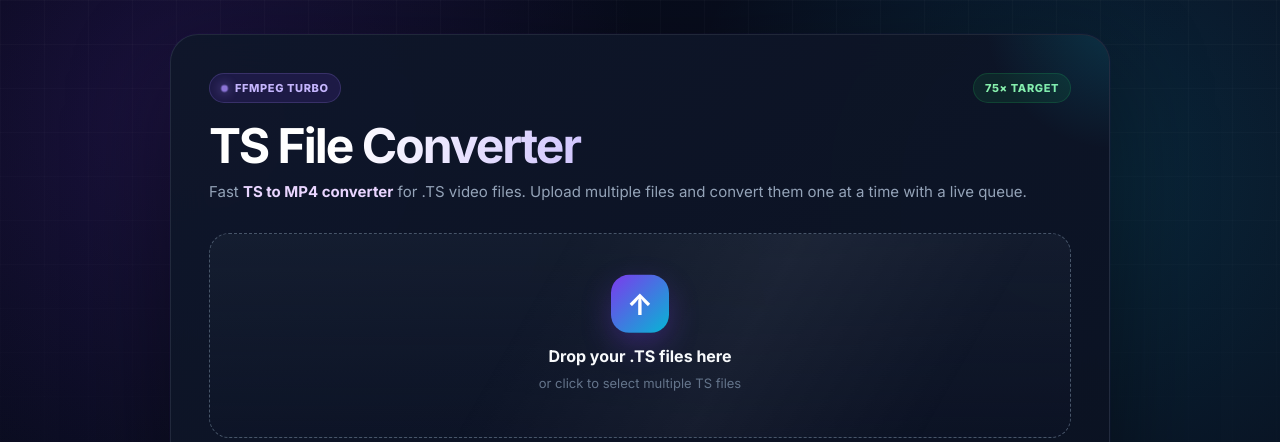
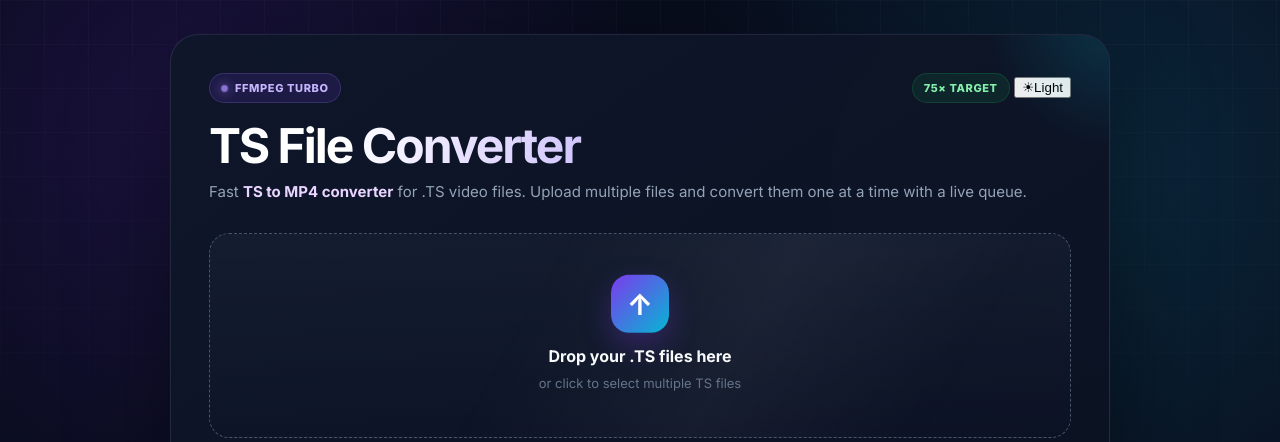
Before and after one commit to animeshnegi/TS-to-MP4-Converter, a Flask app: page / in a window 1280 px wide. Shown: the top 442 px of the page. Run offline with Flask 3, Linux system fonts and the light colour scheme.

Commit message:
Add dark and light theme toggle

```diff
--- a/templates/index.html
+++ b/templates/index.html
@@ -17,6 +17,9 @@
   <meta name="twitter:description" content="Fast TS to MP4 conversion with multiple file uploads and queue processing.">
   <title>TS File Converter – Fast TS to MP4 Converter Online</title>
   <link rel="stylesheet" href="{{ url_for('static', filename='style.css') }}">
+  <script>
+    (()=>{const t=localStorage.getItem('ts-theme');if(t==='light')document.documentElement.classList.add('light');})();
+  </script>
   <script type="application/ld+json">
   {
     "@context":"https://schema.org",
@@ -33,7 +36,15 @@
 <body>
   <main class="container">
     <section class="card">
-      <div class="topline"><div class="badge">FFmpeg TURBO</div><div class="target">75× target</div></div>
+      <div class="topline">
+        <div class="badge">FFmpeg TURBO</div>
+        <div class="top-actions">
+          <div class="target">75× target</div>
+          <button id="themeToggle" class="theme-toggle" type="button" aria-label="Switch to light theme" title="Switch theme">
+            <span class="theme-icon" aria-hidden="true">☀</span><span class="theme-label">Light</span>
+          </button>
+        </div>
+      </div>
       <h1>TS File Converter</h1>
       <p class="subtitle">Fast <strong>TS to MP4 converter</strong> for .TS video files. Upload multiple files and convert them one at a time with a live queue.</p>
 
```
